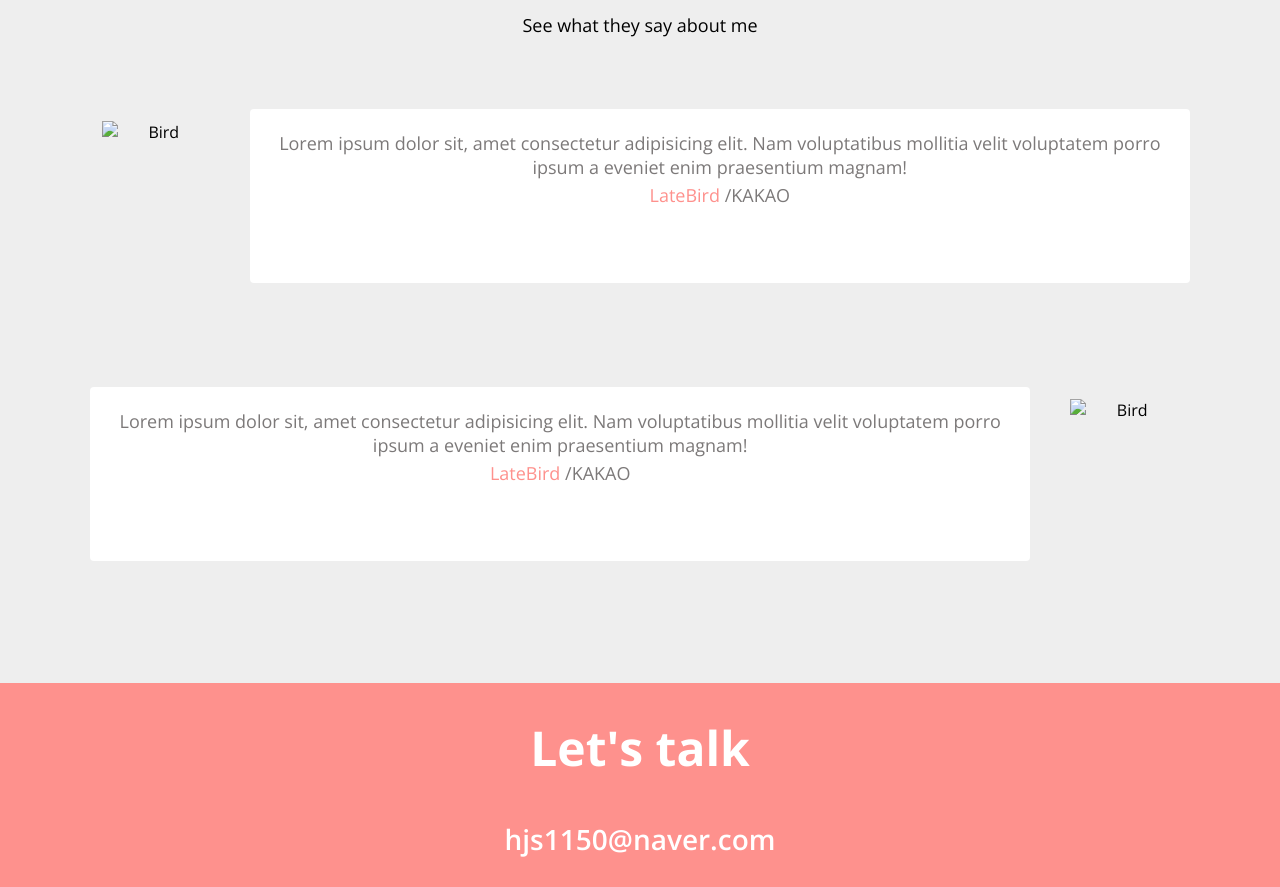
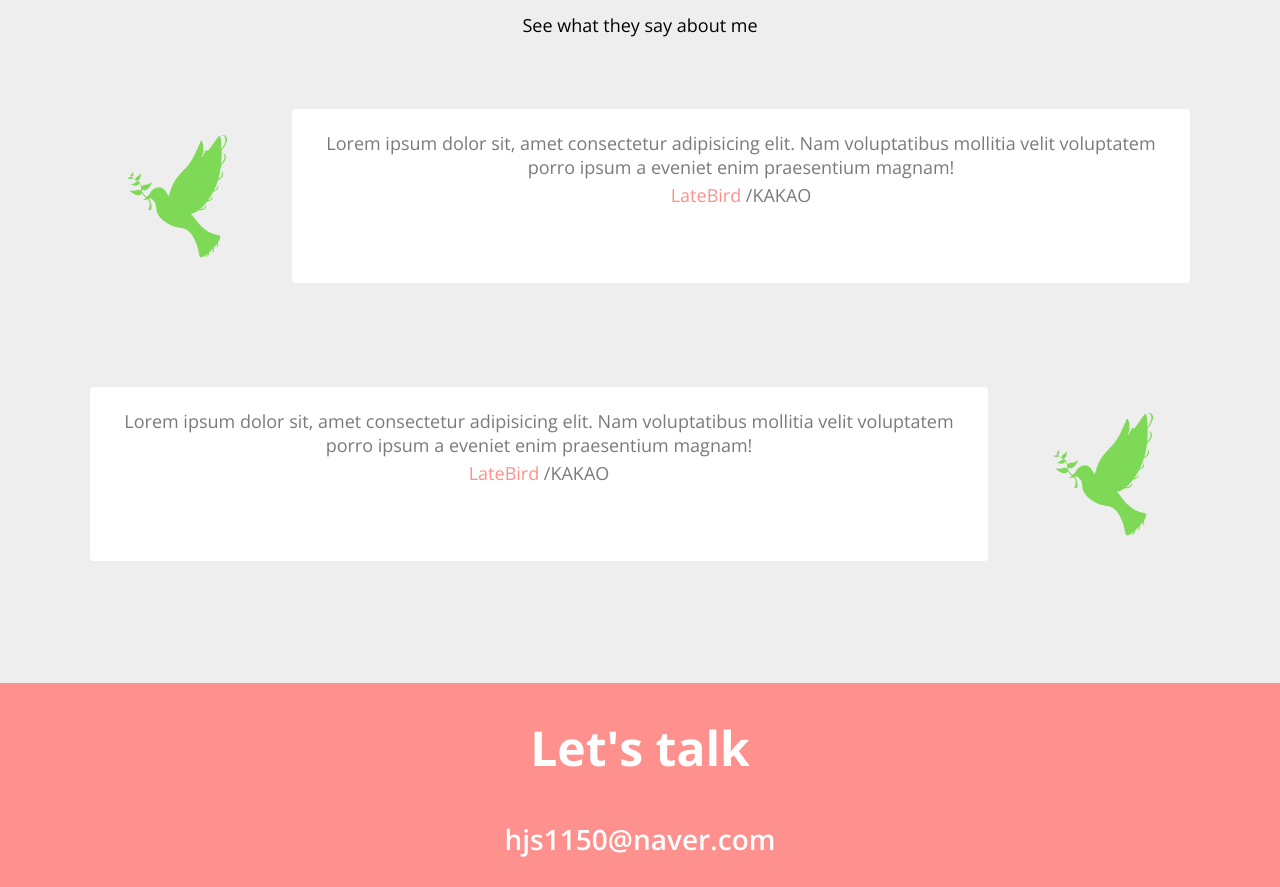
Before and after one commit to Late-Bird/Front, a plain HTML site: page index.html in a window 1280 px wide. Shown: the part 3186-4073 px from the top of the page. Drawn offline with nearby package versions, Linux system fonts and the light colour scheme; the site is published under a folder, as on GitHub Pages, so addresses that start at the root find nothing.

Commit message:
Update index.html

```diff
--- a/index.html
+++ b/index.html
@@ -245,7 +245,7 @@
         <h3>See what they say about me</h3>
         <div class="testimonials">
             <div class="testimonial">
-                <img src="/imgs/testimonial/favicon.png" alt="Bird" class="testimpnial__avatar">
+                <img src="imgs/testimonial/favicon.png" alt="Bird" class="testimpnial__avatar">
                 <div class="testimonial__speech-bubble">
                     <p>Lorem ipsum dolor sit, amet consectetur adipisicing elit. Nam voluptatibus mollitia velit voluptatem porro ipsum a eveniet enim praesentium magnam!
                     <p class="name"><a href="">LateBird</a> /KAKAO </p>
@@ -258,7 +258,7 @@
                     <p>Lorem ipsum dolor sit, amet consectetur adipisicing elit. Nam voluptatibus mollitia velit voluptatem porro ipsum a eveniet enim praesentium magnam!
                     <p class="name"><a href="">LateBird</a> /KAKAO </p>
                 </div>
-                <img src="/imgs/testimonial/favicon.png" alt="Bird" class="testimpnial__avatar">
+                <img src="imgs/testimonial/favicon.png" alt="Bird" class="testimpnial__avatar">
             </div>
         </div>
         </div>
```
